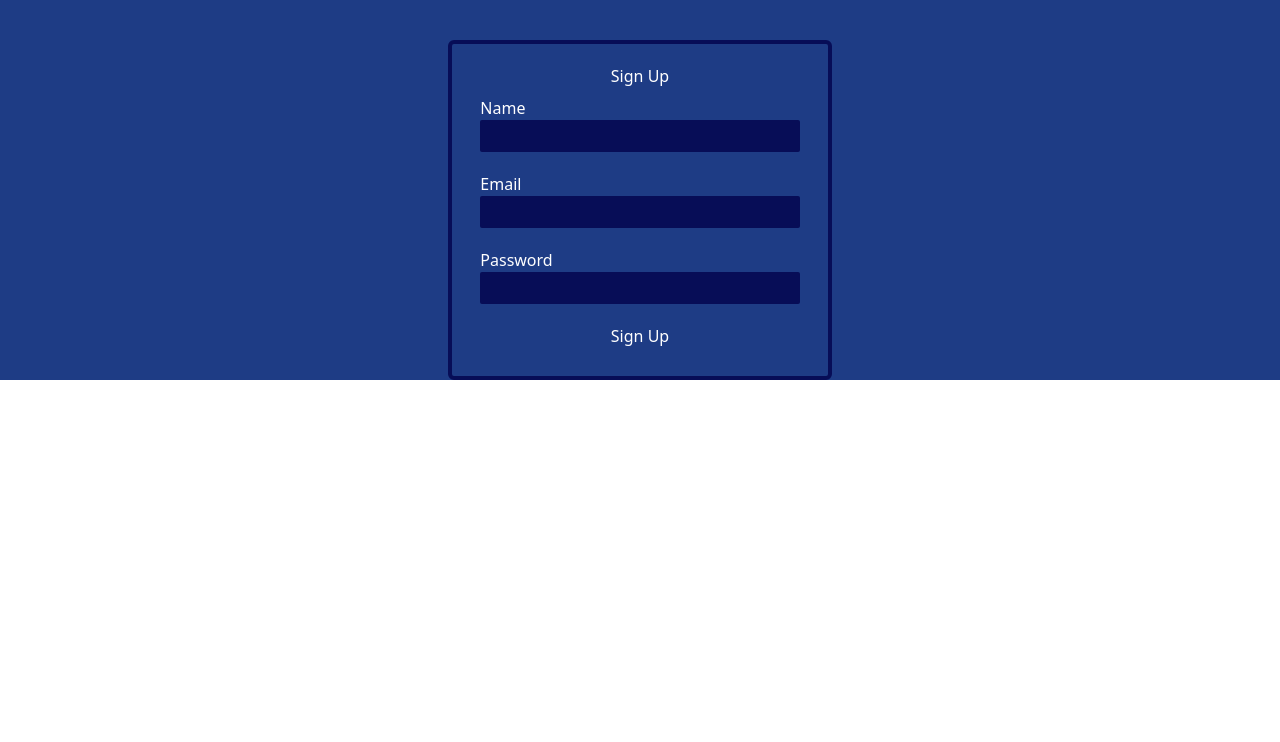
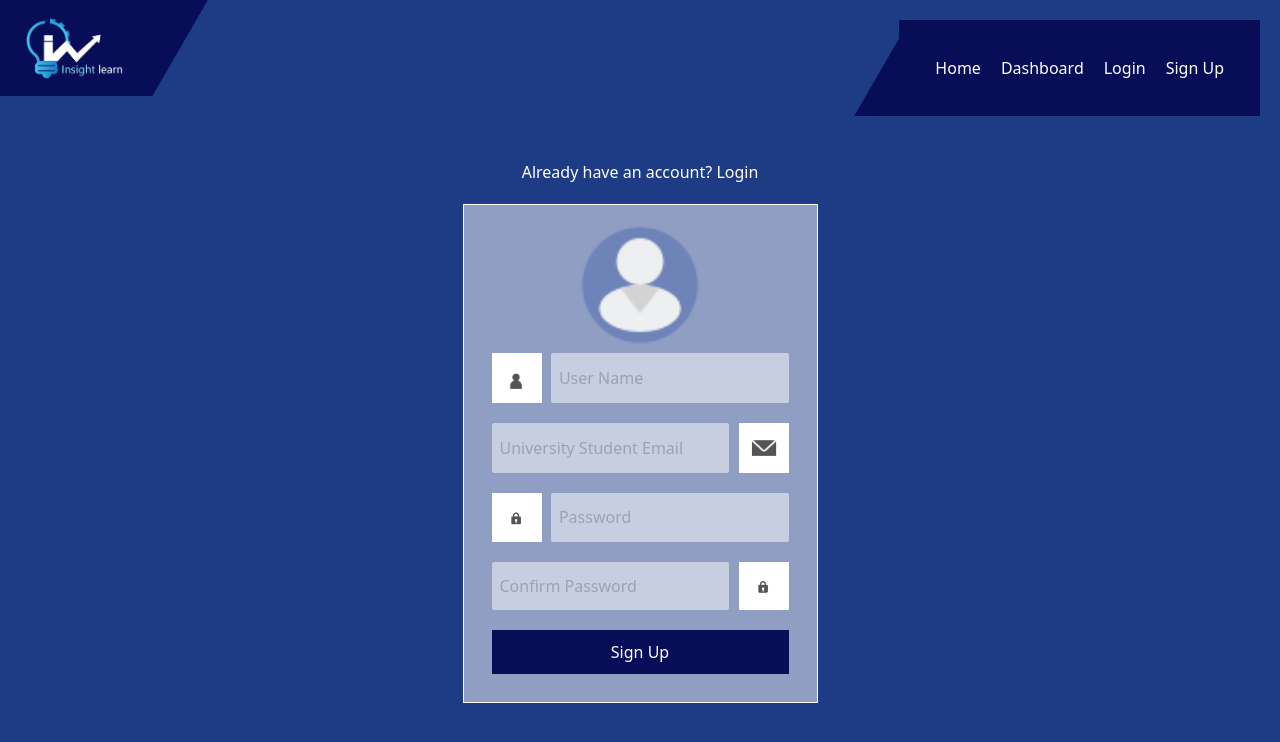
Before and after one commit to AhmedEid2504/insight-learn, a React (Vite) app: page /signup in a window 1280 px wide. Shown: the top 742 px of the page. Built offline with nearby package versions, Linux system fonts and the light colour scheme; no server answers.

Commit message:
adds navigation to signup and login process adds token handling and adds signout button in nav

```diff
--- a/src/components/Navbar.jsx
+++ b/src/components/Navbar.jsx
@@ -1,9 +1,10 @@
+/* eslint-disable react/prop-types */
 import { useState, useEffect, useRef } from "react";
 import { Link } from 'react-router-dom';
 import PropTypes from "prop-types";
 
 
-const Navbar =() => {
+const Navbar =(props) => {
     const [windowWidth, setWindowWidth] = useState(window.innerWidth);
     const [showUserMenu, setShowUserMenu] = useState(false);
     const ulRef = useRef(null);
@@ -54,13 +55,20 @@ const Navbar =() => {
             <div className="bg-c_3 text-center items-center justify-center p-7 absolute top-5 right-5 flex">
                 {windowWidth > 800 ? (
                     <div>
-                        <div className="bg-c_3 text-center items-center justify-center w-[300px] -skew-x-[30deg] h-[96px] top-0 -z-50 absolute  right-7 flex"></div>
+                        <div className="bg-c_3 text-center items-center justify-center w-[350px] -skew-x-[30deg] h-[96px] top-0 -z-50 absolute  right-7 flex"></div>
                         <ul className="flex justify-between items-center list-none p-2 text-center gap-5">
                             <li><Link className="hover:text-c_4 transition-all ease-in duration-200" to="/">Home</Link></li>
                             <li><Link className="hover:text-c_4 transition-all ease-in duration-200" to="/dashboard">Dashboard</Link></li>
-                            <li><Link className="hover:text-c_4 transition-all ease-in duration-200" to="/login">Login</Link></li>
-                            <li><Link className="hover:text-c_4 transition-all ease-in duration-200" to="/signup">Sign Up</Link></li>
-                            {/* <li><button className="hover:text-c_4 transition-all ease-in duration-200" >Sign Out</button></li> */}
+                            { !props.isLoggedIn ?
+                                <div className="flex gap-5">
+                                    <li><Link className="hover:text-c_4 transition-all ease-in duration-200" to="/login">Login</Link></li>
+                                    <li><Link className="hover:text-c_4 transition-all ease-in duration-200" to="/signup">Sign Up</Link></li>
+                                </div>
+                            :
+                                <div>
+                                    <li><button onClick={props.handleLogout} className="hover:text-c_4 transition-all ease-in duration-200" >Sign Out</button></li>
+                                </div>
+                            }
                         </ul>
                     </div>
                 ) : (
@@ -73,17 +81,22 @@ const Navbar =() => {
                                 </button>
                             </div>
                             {showUserMenu && (
-                                <ul className={showUserMenu ? "absolute bg-c_3 flex flex-col justify-center gap-3 items-center bg-third p-10 px-[30px] top-2 right-0 translate-y-20 h-auto w-auto transition-all ease-in duration-200" : "translate-y-20 transition-all ease-in duration-200"} ref={ulRef}>
+                                <ul className={showUserMenu ? "absolute bg-c_3 flex flex-col justify-center gap-3 items-center bg-third p-10 px-[30px] top-1 right-0 translate-y-20 h-auto w-auto transition-all ease-in duration-200" : "translate-y-20 transition-all ease-in duration-200"} ref={ulRef}>
                                         <>
                                             <li><Link className="hover:text-c_4 transition-all ease-in duration-200" to="/login">Login</Link></li>
                                             <li><Link className="hover:text-c_4 transition-all ease-in duration-200" to="/">Home</Link></li>
                                             <li><Link className="hover:text-c_4 transition-all ease-in duration-200" to="/dashboard">Dashboard</Link></li>
-                                            <li><Link className="hover:text-c_4 transition-all ease-in duration-200" to="/signup">Sign Up</Link></li>
-                                            {/* <li><button className="hover:text-c_4 transition-all ease-in duration-200" >Sign Out</button></li> */}
+                                            { !props.isLoggedIn ?
+                                                <div className="flex flex-col gap-3">
+                                                    <li><Link className="hover:text-c_4 transition-all ease-in duration-200" to="/login">Login</Link></li>
+                                                    <li><Link className="hover:text-c_4 transition-all ease-in duration-200" to="/signup">Sign Up</Link></li>
+                                                </div>
+                                            :
+                                                <div>
+                                                    <li><button onClick={props.handleLogout} className="hover:text-c_4 transition-all ease-in duration-200" >Sign Out</button></li>
+                                                </div>
+                                            }
                                         </>
-                                        {/* <>
-                                            <li><button className="hover:text-c_4 transition-all ease-in duration-200" >Sign Out</button></li>
-                                        </> */}
                                 </ul>
                             )}
                         </ul>
--- a/src/pages/Home.jsx
+++ b/src/pages/Home.jsx
@@ -52,6 +52,7 @@ const Home = () => {
     const mphToolsState = useExternalScript("https://sdk.morphcast.com/mphtools/v1.0/mphtools.js");
     const aiSdkState = useExternalScript("https://ai-sdk.morphcast.com/v1.16/ai-sdk.js");
     const videoEl = useRef(undefined)
+    const [isLoggedIn, setIsLoggedIn] = useState(false);
     const [userData, setUserData] = useState({
         userName:'',
         dominantEmotion: '',
@@ -70,6 +71,21 @@ const Home = () => {
     const [userDataChanged, setUserDataChanged] = useState(false); // State variable to track changes in userData
     const [isSendingData, setIsSendingData] = useState(false); // State variable to track whether data is currently being sent
     const [sessionStarted, setSessionStarted] = useState(false); // State variable to track whether the session has started
+
+    useEffect(() => {
+        // Check if token exists in local storage
+        const token = localStorage.getItem('token');
+        if (token) {
+            setIsLoggedIn(true);
+        }
+    }, []);
+
+    const handleLogout = () => {
+        // Clear token from local storage
+        localStorage.removeItem('token');
+        setIsLoggedIn(false);
+        // Redirect or perform any other action after logout
+    };
 
     useEffect(() => {
         const handleBeforeUnload =  (e) => {
@@ -183,7 +199,7 @@ const Home = () => {
 
     return (
         <div className="flex flex-col w-full">
-            <Navbar />
+            <Navbar isLoggedIn={isLoggedIn} handleLogout={handleLogout} />
             <div className="h-screen">
                 <iframe className='h-full w-full' src="/header.html" title="Header" />
             </div>
--- a/src/pages/Login.jsx
+++ b/src/pages/Login.jsx
@@ -30,11 +30,13 @@ const Login = () => {
         const data = await response.json();
 
         if (response.ok) {
-            // Handle successful login here
-            console.log(data);
+            // Store token in local storage
+            localStorage.setItem('token', data.token);
+            // Redirect using router after successful login
+            window.location.href = '/';
         } else {
-            // Handle error here
             console.error(data);
+            alert('Login failed. Please check your credentials.');
         }
     }
 
--- a/src/pages/Signup.jsx
+++ b/src/pages/Signup.jsx
@@ -1,13 +1,20 @@
 import { useState } from 'react';
-
+import Navbar from '../components/Navbar';
+import { Link } from 'react-router-dom';
 const Signup = () => {
 
-    const [name, setName] = useState('');
+    const [username, setUsername] = useState('');
     const [email, setEmail] = useState('');
     const [password, setPassword] = useState('');
+    const [confirmPassword, setConfirmPassword] = useState('');
 
     const handleSubmit = async (event) => {
         event.preventDefault();
+
+        if (password !== confirmPassword) {
+            alert("Passwords do not match!");
+            return;
+        }
 
         const response = await fetch('https://dj-render-ldb1.onrender.com/signup/', {
             method: 'POST',
@@ -15,7 +22,7 @@ const Signup = () => {
                 'Content-Type': 'application/json',
             },
             body: JSON.stringify({
-                username: name,
+                username: username,
                 password: password,
                 email: email,
             }),
@@ -25,7 +32,7 @@ const Signup = () => {
 
         if (response.ok) {
             // Handle successful signup here
-            console.log(data);
+            window.location.href = '/login';
         } else {
             // Handle error here
             console.error(data);
@@ -33,47 +40,74 @@ const Signup = () => {
     }
 
     return (
-        <div className="flex flex-col justify-center w-fit self-center mt-10 text-white items-center border-4 border-c_3 p-5 rounded-md">
-            <h2>Sign Up</h2>
-            <form className='flex flex-col gap-5 p-2 ' onSubmit={handleSubmit}>
-                <div>
-                    <label htmlFor="name">Name</label>
+        <div className="flex flex-col self-center items-center h-screen pt-[20vh]">
+            <Navbar />
+            <h2 className="text-white">Already have an account? <span className="">
+            <Link className="hover:text-c_4 transition-all ease-in duration-200" to="/login">Login</Link>
+                </span></h2>
+            <div className="flex flex-col justify-center w-fit self-center bg-opacity-[50%] bg-white mt-5 text-white items-center border-[1px] border-white p-5">
+                <img className="w-[120px]" src="/images/login-profile.png" alt="" />
+                <form className='flex flex-col gap-5 p-2' onSubmit={handleSubmit}>
+                    <div className="flex justify-between w-full text-c_3">
+                        <img className="w-[50px]" src="images/user-icon.jpeg" alt="user icon" />
                         <input
-                        className='w-[100%] h-8 bg-c_3 rounded-sm p-2 border-none'
+                            className='w-[80%] h-13 bg-opacity-[50%] bg-white  rounded-sm p-2 border-none'
                             type="text"
-                        id="name"
-                        name="name"
-                        value={name}
-                        onChange={(e) => setName(e.target.value)}
+                            id="username"
+                            name="username"
+                            value={username}
+                            onChange={(e) => setUsername(e.target.value)}
+                            placeholder="User Name"
                             required
                         />
                     </div>
-                <div>
-                    <label htmlFor="email">Email</label>
+                    <div className="flex justify-between w-full text-c_3">
                         <input
-                        className='w-[100%] h-8 bg-c_3 rounded-sm p-2 border-none'
+                            className='w-[80%] h-13 bg-opacity-[50%] bg-white  rounded-sm p-2 border-none'
                             type="email"
                             id="email"
                             name="email"
                             value={email}
                             onChange={(e) => setEmail(e.target.value)}
+                            placeholder="University Student Email"
                             required
                         />
+                        <img className="w-[50px] p-3 bg-white" src="images/email-icon.png" alt="email icon" />
                     </div>
-                <div>
-                    <label htmlFor="password">Password</label>
+                    <div className="flex justify-between w-full text-c_3">
+                        <img className="w-[50px]" src="/images/lock-icon.jpeg" alt="lock icon" />
                         <input
-                        className='w-[100%] h-8 bg-c_3 rounded-sm p-2 border-none'
+                            className='w-[80%] h-13 bg-opacity-[50%] bg-white  rounded-sm p-2 border-none'
                             type="password"
                             id="password"
                             name="password"
                             value={password}
                             onChange={(e) => setPassword(e.target.value)}
+                            placeholder="Password"
                             required
                         />
                     </div>
-                <button type="submit">Sign Up</button>
+                    <div className="flex justify-between w-full text-c_3">
+                        <input
+                            className='w-[80%] h-13 bg-opacity-[50%] bg-white  rounded-sm p-2 border-none'
+                            type="password"
+                            id="confirmPassword"
+                            name="confirmPassword"
+                            value={confirmPassword}
+                            onChange={(e) => setConfirmPassword(e.target.value)}
+                            placeholder="Confirm Password"
+                            required
+                        />
+                        <img className="w-[50px]" src="/images/lock-icon.jpeg" alt="lock icon" />
+                    </div>
+
+                    <button
+                        className="bg-c_3 p-2 hover:bg-opacity-[30%] border-2 border-c_3 transition-all duration-200 ease-in"
+                        onClick={handleSubmit}
+                        type="submit">Sign Up
+                    </button>
                 </form>
+            </div>
         </div>
     );
 };
```
Also changed, not shown: public/images/email-icon.png (added). Lines whose indentation alone changed are shown as unchanged.
